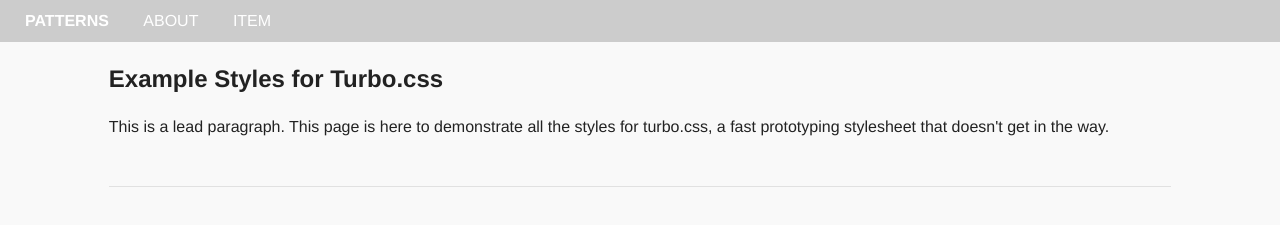
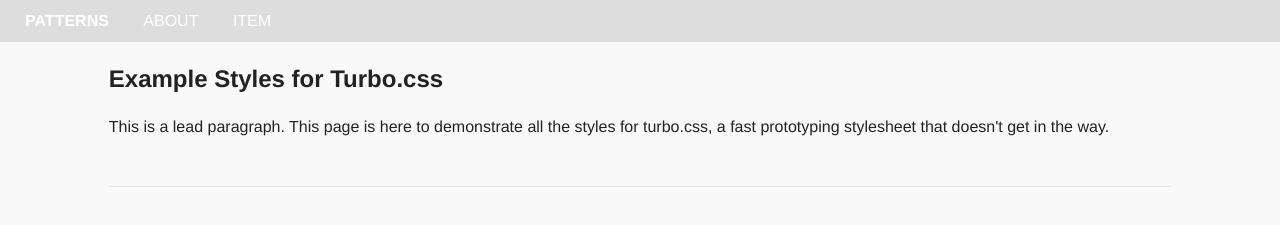
Before and after one commit to ek-nz/turbo, a plain HTML site: page index.html in a window 1280 px wide. Shown: the top 225 px of the page. Drawn offline with Linux system fonts and the light colour scheme.

Commit message:
More nav tweaking - colour

```diff
--- a/turbo.css
+++ b/turbo.css
@@ -297,11 +297,12 @@ header h1 {
     font-size: 1em;
 }
 
+/** Modules **/
 nav ul {
     list-style-type: none;
     margin: 0;
     padding: 10px;
-    background-color: #ccc;
+    background-color: #ddd;
     text-transform: uppercase;
 }
 
```
